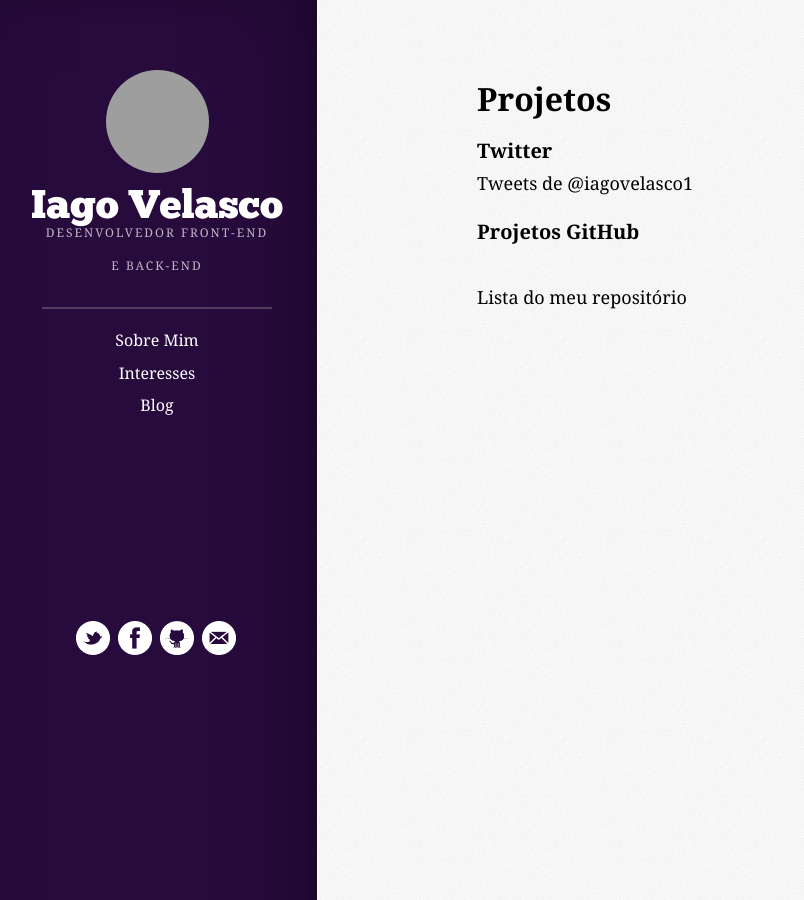
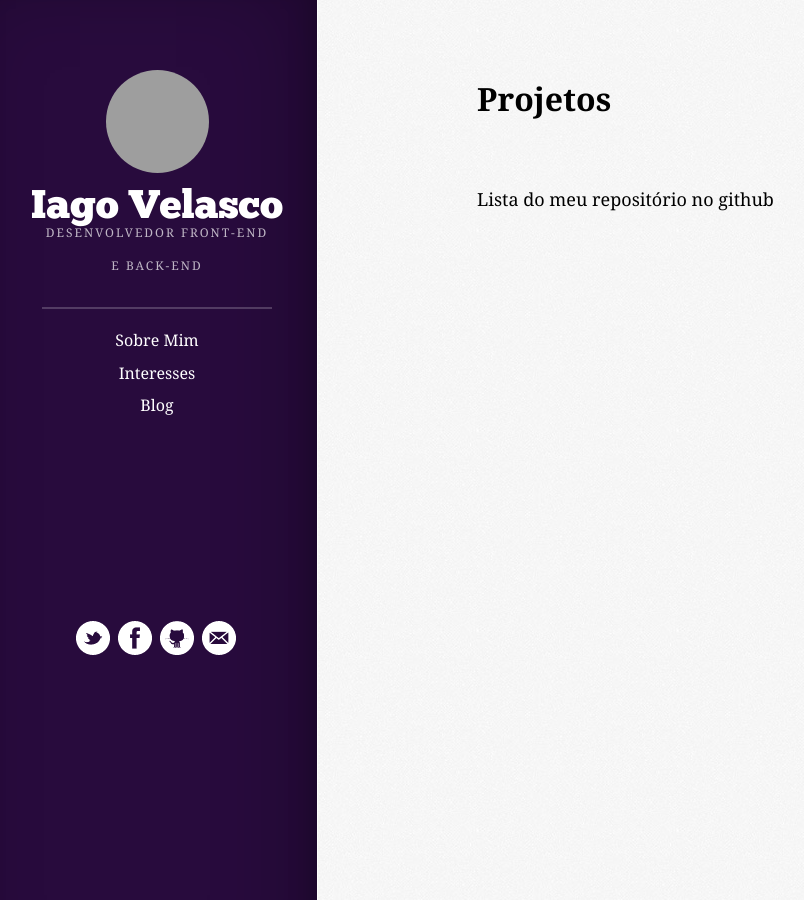
Before and after one commit to iagovelasco/iagovelasco.github.com, a Jekyll site: the page built from interesses/index.html, in a window 1280 px wide. Shown: the whole page, without its empty margins (3-807 px from the left). Built offline with Jekyll 4.4.1, drawn with Linux system fonts in a browser that asks for light colours; nearby versions of some CDN libraries; some web fonts are replaced; comment, search, counter and statistics services are not loaded; grey boxes are pictures that could not be loaded.

Commit message:
Sem twitter

```diff
--- a/interesses/index.html
+++ b/interesses/index.html
@@ -4,7 +4,7 @@ title: Projetos
 class: projects
 description:
 ---
-<h2>Twitter</h2>
+<!--<h2>Twitter</h2>
 <a class="twitter-timeline"  href="https://twitter.com/iagovelasco1" data-widget-id="669683169021599744">Tweets de @iagovelasco1</a>
 <script>!function(d,s,id){var js,fjs=d.getElementsByTagName(s)[0],p=/^http:/.test(d.location)?'http':'https';if(!d.getElementById(id)){js=d.createElement(s);js.id=id;js.src=p+"://platform.twitter.com/widgets.js";fjs.parentNode.insertBefore(js,fjs);}}(document,"script","twitter-wjs");</script>
 <br>
@@ -14,5 +14,6 @@ description:
 <script src="{{ site.baseurl }}assets/js/jquery.github.repos.min.js"></script>
 <script>
 $('.github-repos').githubRepos();
-</script>
-<a href="https://github.com/iagovelasco?tab=repositories">Lista do meu repositório</a>
+</script>-->
+<br><br>
+<a href="https://github.com/iagovelasco?tab=repositories">Lista do meu repositório no github</a>
```
Also changed, not shown: 1 other file.
